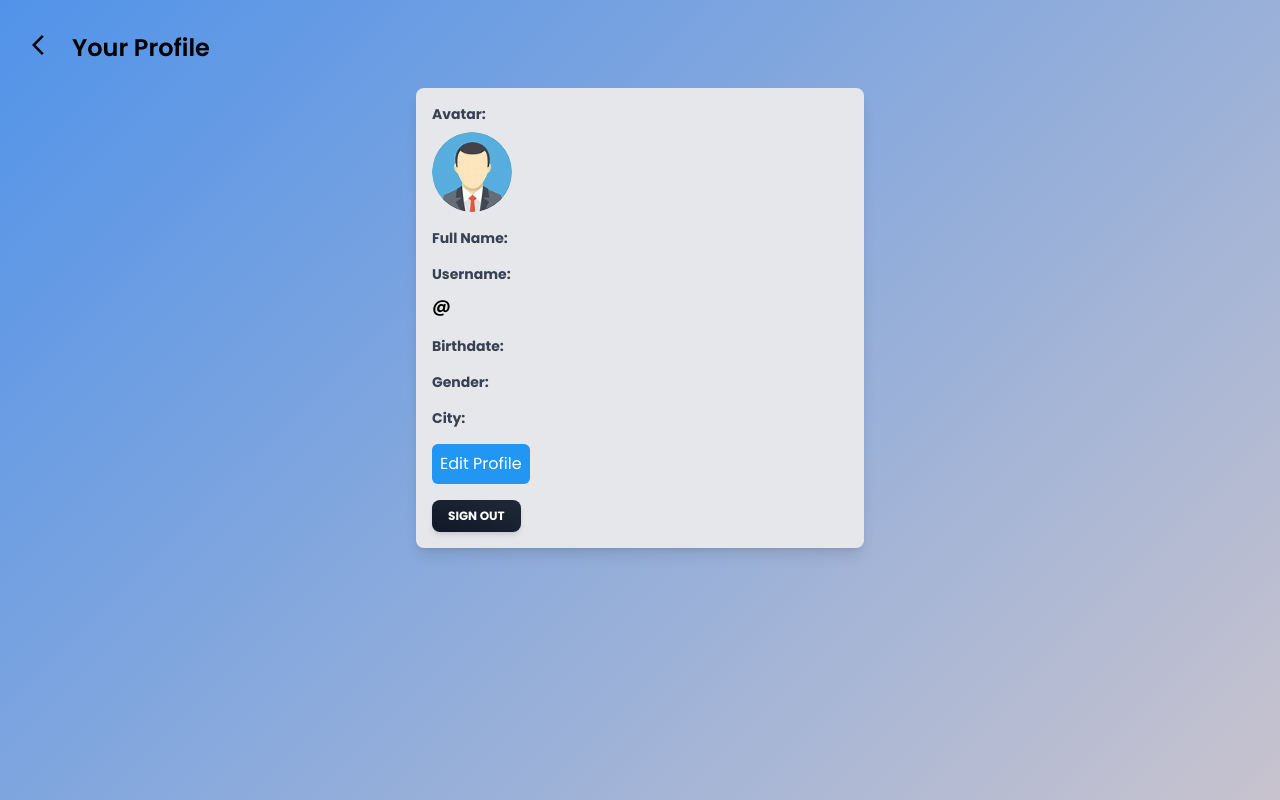
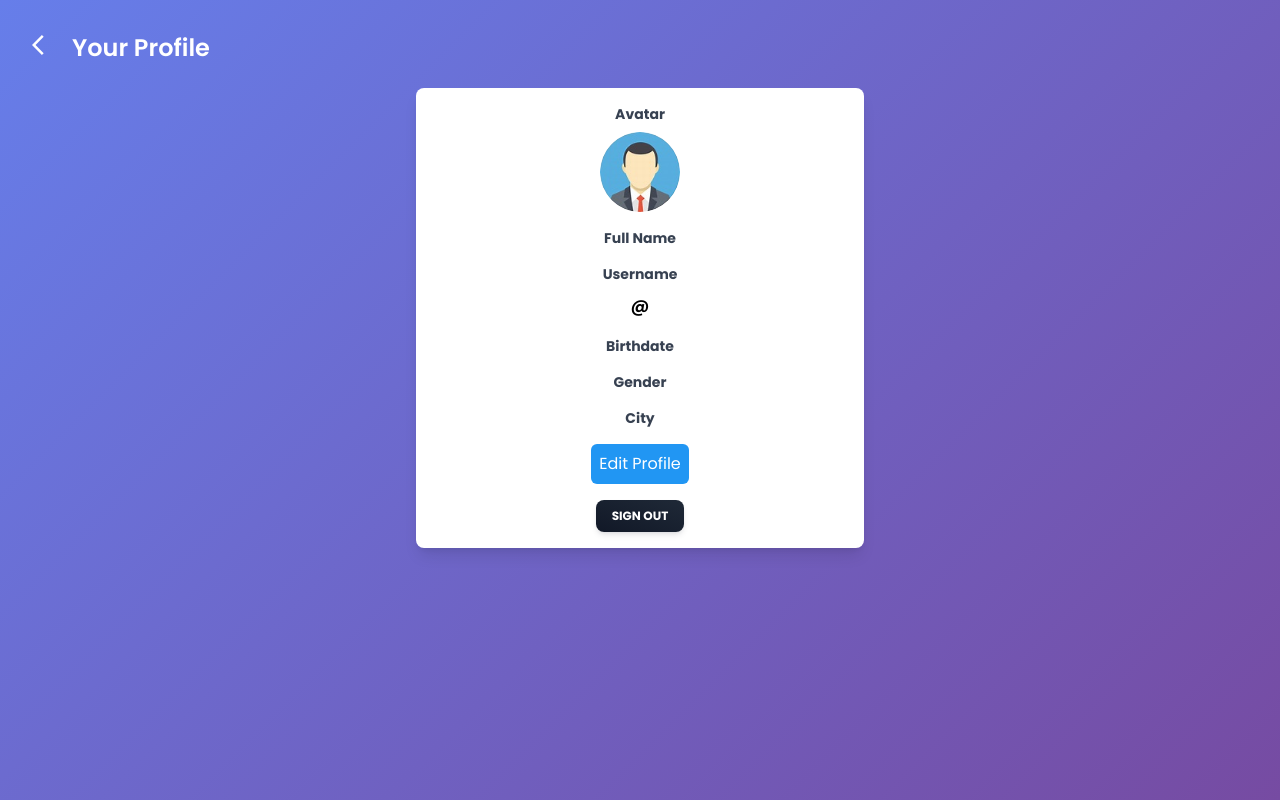
Before and after one commit to Alvarizqi09/mini-project, a React (Vite) app in the folder anime-list/: page /profile in a window 1280 px wide. Built offline with nearby package versions, Linux system fonts and the light colour scheme; no server answers.

Commit message:
fixing profile

```diff
--- a/anime-list/src/components/AnimeDetail/AnimeDetail.jsx
+++ b/anime-list/src/components/AnimeDetail/AnimeDetail.jsx
@@ -66,8 +66,8 @@ function AnimeDetail() {
   }, [category, fetchComments]);
 
   return (
-    <div className="p-4 bg-gradient-to-r from-blue-900 to-purple-900 min-h-screen flex"> {/* Tambahkan flex */}
-    <div className="bg-gray-100 rounded-lg p-4 shadow-lg w-2/3 mr-4"> {/* Tambahkan w-2/3 dan mr-4 */}
+    <div className="p-4 bg-gradient-to-r from-blue-900 to-purple-900 min-h-screen flex">
+    <div className="bg-gray-100 rounded-lg p-4 shadow-lg w-2/3 mr-4">
       <h1 className="text-2xl font-medium mb-2">
         <NavLink to="/listanime">
           <Tooltip title="Back">
@@ -110,7 +110,7 @@ function AnimeDetail() {
         </div>
       )}
     </div>
-    <div className="w-1/3"> {/* Tambahkan w-1/3 */}
+    <div className="w-1/3">
       <Comments
         comments={animeComments}
         onAddComment={addComment}
--- a/anime-list/src/components/CustomerServices/CustomerServices.jsx
+++ b/anime-list/src/components/CustomerServices/CustomerServices.jsx
@@ -6,10 +6,9 @@ import { faSpinner, faPlayCircle } from '@fortawesome/free-solid-svg-icons';
 import logo from '../../assets/logo.png';
 
 const CustomerServices = () => {
-  const openaiSecretKey = import.meta.env.VITE_OPENAI_KEY;
 
   const configuration = new Configuration({
-    apiKey: openaiSecretKey,
+    apiKey: "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",
   });
 
   const openai = new OpenAIApi(configuration);
--- a/anime-list/src/components/LandingPage/LandingPage.jsx
+++ b/anime-list/src/components/LandingPage/LandingPage.jsx
@@ -53,11 +53,11 @@ const LandingPage = () => {
             Bergabunglah dengan komunitas kami dan temukan keindahan anime bersama Vilume.
           </p>
         </div>
-        <div className="w-1/2 ml-20">
+        <div className="w-1/2 ml-20 shadow-md">
           <img
           src={logo}
           alt="logo"
-          className="rounded-lg shadow-md"
+          className="rounded-lg mx-auto"
           />
         </div>
       </section>
--- a/anime-list/src/components/Login/firebase.js
+++ b/anime-list/src/components/Login/firebase.js
@@ -2,12 +2,12 @@ import { initializeApp } from "firebase/app";
 import { getAuth, GoogleAuthProvider } from 'firebase/auth';
 
 const firebaseConfig = {
-  apiKey: import.meta.env.VITE_FIREBASE_API_KEY,
-  authDomain: import.meta.env.VITE_FIREBASE_AUTH_DOMAIN,
-  projectId: import.meta.env.VITE_FIREBASE_PROJECT_ID,
-  storageBucket: import.meta.env.VITE_FIREBASE_STORAGE_BUCKET,
-  messagingSenderId: import.meta.env.VITE_FIREBASE_MESSAGING_SENDER_ID,
-  appId: import.meta.env.VITE_FIREBASE_APP_ID
+  apiKey: "AIzaSyC6rpygCySEUNSmjjCo9YYDm4LPHS8ZpbI",
+  authDomain: "vilumeanime.firebaseapp.com",
+  projectId: "vilumeanime",
+  storageBucket: "vilumeanime.appspot.com",
+  messagingSenderId:"487785993957",
+  appId: "1:487785993957:web:b9ed24bcb0f56d89c3a60c"
 };
 
 const app = initializeApp(firebaseConfig);
--- a/anime-list/src/components/Profile/Profile.css
+++ b/anime-list/src/components/Profile/Profile.css
@@ -1,3 +1,3 @@
 .Profile {
-    background: linear-gradient(135deg, #5193e9 0%, #c8c3ce 100%);
+    background: linear-gradient(135deg, #667eea 0%, #764ba2 100%);
 }
--- a/anime-list/src/components/Profile/Profile.jsx
+++ b/anime-list/src/components/Profile/Profile.jsx
@@ -19,11 +19,17 @@ const Profile = () => {
   const handleImageChange = (e) => {
     const file = e.target.files[0];
     if (file) {
-      const imageUrl = URL.createObjectURL(file);
-      setUserData((prevData) => ({
-        ...prevData,
-        avatar: imageUrl,
-      }));
+      const reader = new FileReader();
+
+      reader.onload = (event) => {
+        const imageUrl = event.target.result;
+        setUserData((prevData) => ({
+          ...prevData,
+          avatar: imageUrl,
+        }));
+      };
+
+      reader.readAsDataURL(file);
     }
   };
 
@@ -50,18 +56,18 @@ const Profile = () => {
   };
 
   return (
-    <div className="bg-gray-100 min-h-screen p-6 Profile">
+    <div className="min-h-screen p-6 Profile">
       <div className="flex font-medium leading-6 mt-2 mb-2 ml-2 gap-4 ">
         <NavLink to="/listanime">
           <Tooltip title="Back">
-            <ArrowBackIosIcon className="back-button text-black" />
+            <ArrowBackIosIcon className="back-button text-white" />
           </Tooltip>
         </NavLink>
-        <h2 className="text-2xl font-semibold mb-4">Your Profile</h2>
+        <h2 className="text-2xl font-semibold mb-4 text-white">Your Profile</h2>
       </div>
-      <div className="max-w-md bg-gray-200 rounded-lg p-4 shadow-lg mx-auto">
-        <div className="mb-4">
-          <label className="block text-gray-700 text-sm font-bold mb-2">Avatar:</label>
+      <div className="max-w-md bg-white rounded-lg p-4 shadow-lg mx-auto text-center">
+      <div className="mb-4">
+          <label className="block text-gray-700 text-sm font-bold mb-2">Avatar</label>
           {isEditing ? (
             <input
               type="file"
@@ -72,12 +78,12 @@ const Profile = () => {
             />
           ) : (
             <div className="mb-2">
-              <img src={userData.avatar} alt="Avatar" className="w-20 h-20 rounded-full" />
+              <img src={userData.avatar} alt="Avatar" className="w-20 h-20 mx-auto rounded-full" />
             </div>
           )}
         </div>
         <div className="mb-4">
-          <label className="block text-gray-700 text-sm font-bold mb-2">Full Name:</label>
+          <label className="block text-gray-700 text-sm font-bold mb-2">Full Name</label>
           {isEditing ? (
             <input
               type="text"
@@ -87,11 +93,11 @@ const Profile = () => {
               className="border rounded w-full p-2"
             />
           ) : (
-            <p className="text-lg font-semibold mb-2">{userData.fullName}</p>
+            <p className="text-lg   font-semibold mb-2">{userData.fullName}</p>
           )}
         </div>
         <div className="mb-4">
-          <label className="block text-gray-700 text-sm font-bold mb-2">Username:</label>
+          <label className="block text-gray-700 text-sm font-bold mb-2">Username</label>
           {isEditing ? (
             <input
               type="text"
@@ -101,11 +107,11 @@ const Profile = () => {
               className="border rounded w-full p-2"
             />
           ) : (
-            <p className="text-lg font-semibold mb-2">@{userData.username}</p>
+            <p className="text-lg   font-semibold mb-2">@{userData.username}</p>
           )}
         </div>
         <div className="mb-4">
-          <label className="block text-gray-700 text-sm font-bold mb-2">Birthdate:</label>
+          <label className="block text-gray-700 text-sm font-bold mb-2">Birthdate</label>
           {isEditing ? (
             <input
               type="date"
@@ -115,11 +121,11 @@ const Profile = () => {
               className="border rounded w-full p-2"
             />
           ) : (
-            <p className="text-lg font-semibold mb-2">{userData.birthdate}</p>
+            <p className="text-lg   font-semibold mb-2">{userData.birthdate}</p>
           )}
         </div>
         <div className="mb-4">
-          <label className="block text-gray-700 text-sm font-bold mb-2">Gender:</label>
+          <label className="block text-gray-700 text-sm font-bold mb-2">Gender</label>
           {isEditing ? (
             <select
               name="gender"
@@ -132,11 +138,11 @@ const Profile = () => {
               <option value="other">Other</option>
             </select>
           ) : (
-            <p className="text-lg font-semibold mb-2">{userData.gender}</p>
+            <p className="text-lg   font-semibold mb-2">{userData.gender}</p>
           )}
         </div>
         <div className="mb-4">
-          <label className="block text-gray-700 text-sm font-bold mb-2">City:</label>
+          <label className="block text-gray-700 text-sm font-bold mb-2">City</label>
           {isEditing ? (
             <input
               type="text"
@@ -146,15 +152,15 @@ const Profile = () => {
               className="border rounded w-full p-2"
             />
           ) : (
-            <p className="text-lg font-semibold mb-2">{userData.city}</p>
+            <p className="text-lg   font-semibold mb-2">{userData.city}</p>
           )}
         </div>
         {isEditing ? (
-          <button onClick={handleSave} className="bg-blue-500 text-white mb-4 p-2 rounded-md">
+          <button onClick={handleSave} className="bg-blue-500   text-white mb-4 p-2 rounded-md">
             Save
           </button>
         ) : (
-          <button onClick={() => setIsEditing(true)} className="bg-blue-500 mb-4 text-white p-2 rounded-md">
+          <button onClick={() => setIsEditing(true)} className="bg-blue-500   mb-4 text-white p-2 rounded-md">
             Edit Profile
           </button>
         )}
```
